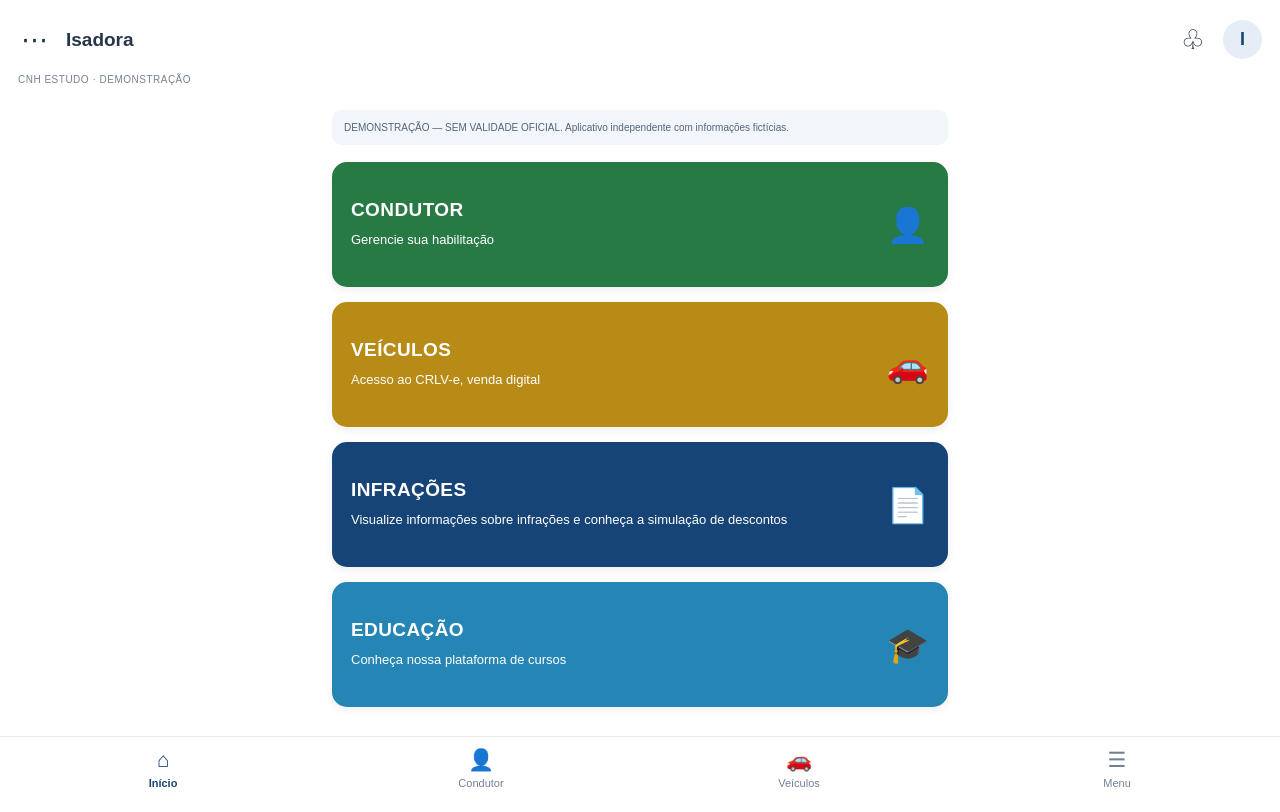
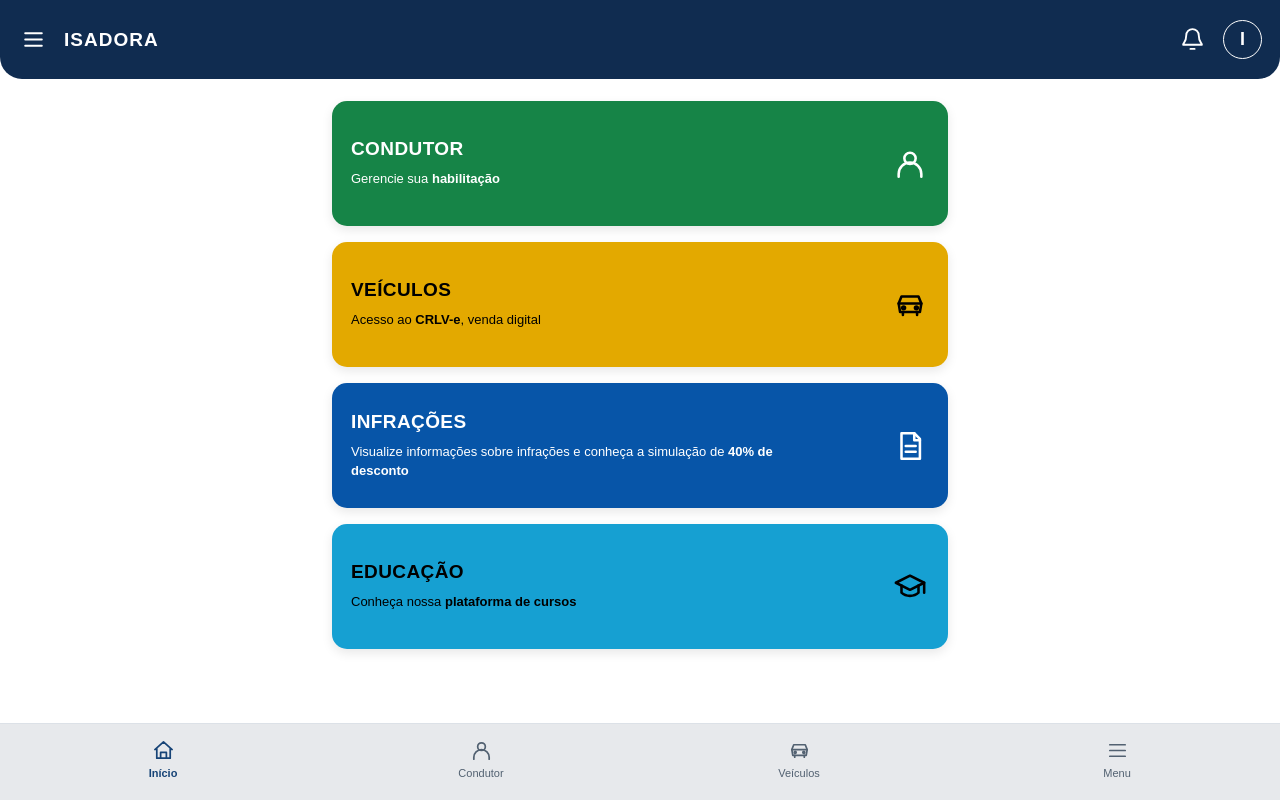
Before and after one commit to isas74399-blip/cnh-do-brasil, a plain HTML site: page index.html in a window 1280 px wide. Drawn offline with Linux system fonts and the light colour scheme.

Commit message:
Atualizar o index.html
Atualiza o visual da tela inicial e da navegação.

```diff
--- a/index.html
+++ b/index.html
@@ -4,7 +4,7 @@
 <head>
 <meta charset="UTF-8">
 <meta name="viewport" content="width=device-width, initial-scale=1.0">
-<meta name="theme-color" content="#ffffff">
+<meta name="theme-color" content="#102c50">
 <title>CNH Estudo</title>
 <link rel="manifest" href="./manifest.webmanifest">
 <meta name="apple-mobile-web-app-capable" content="yes">
@@ -21,11 +21,14 @@ body {
   background: #ffffff;
   color: #263548;
   font-family: Arial, sans-serif;
+  min-height: 100vh;
 }
 
 header {
-  background: #ffffff;
-  padding: 20px 18px 15px;
+  background: #102c50;
+  color: #ffffff;
+  padding: 20px 18px;
+  border-radius: 0 0 22px 22px;
 }
 
 .top {
@@ -43,22 +46,37 @@ header {
 
 .header-left strong {
   font-size: 19px;
+  letter-spacing: 1px;
+  color: #ffffff;
 }
 
 .header-button {
   border: 0;
   background: transparent;
-  color: #263548;
-  font-size: 27px;
+  color: #ffffff;
   padding: 3px;
+  display: flex;
+  align-items: center;
+  justify-content: center;
+}
+
+.header-button svg {
+  width: 25px;
+  height: 25px;
+  stroke: #ffffff;
+  fill: none;
+  stroke-width: 1.8;
+  stroke-linecap: round;
+  stroke-linejoin: round;
 }
 
 .avatar {
   width: 39px;
   height: 39px;
   border-radius: 50%;
-  background: #e5edf7;
-  color: #174477;
+  background: #102c50;
+  border: 1.5px solid #ffffff;
+  color: #ffffff;
   display: flex;
   justify-content: center;
   align-items: center;
@@ -66,33 +84,16 @@ header {
   font-weight: bold;
 }
 
-.subtitle {
-  color: #758295;
-  font-size: 10px;
-  margin-top: 15px;
-  letter-spacing: .5px;
-}
-
 main {
-  padding: 10px 17px 105px;
+  padding: 22px 17px 30px;
   max-width: 650px;
   margin: auto;
-}
-
-.demo-notice {
-  background: #f2f5f9;
-  border-radius: 10px;
-  padding: 10px 12px;
-  font-size: 10px;
-  color: #53657b;
-  line-height: 1.5;
-  margin-bottom: 17px;
 }
 
 .cards {
   display: flex;
   flex-direction: column;
-  gap: 15px;
+  gap: 16px;
 }
 
 .service-card {
@@ -102,12 +103,12 @@ main {
   border-radius: 15px;
   padding: 19px;
   text-align: left;
-  color: white;
   display: flex;
   align-items: center;
   justify-content: space-between;
   cursor: pointer;
-  box-shadow: 0 3px 9px #00000012;
+  box-shadow: 0 4px 11px #00000018;
+  transition: transform .15s;
 }
 
 .service-card:active {
@@ -118,7 +119,7 @@ main {
   display: flex;
   flex-direction: column;
   gap: 9px;
-  max-width: 80%;
+  max-width: 82%;
 }
 
 .service-title {
@@ -133,23 +134,42 @@ main {
 }
 
 .service-icon {
-  font-size: 34px;
+  width: 38px;
+  height: 38px;
+  flex-shrink: 0;
+  display: flex;
+  align-items: center;
+  justify-content: center;
+}
+
+.service-icon svg {
+  width: 34px;
+  height: 34px;
+  fill: none;
+  stroke: currentColor;
+  stroke-width: 1.8;
+  stroke-linecap: round;
+  stroke-linejoin: round;
 }
 
 .green {
-  background: #287a45;
+  background: #168447;
+  color: #ffffff;
 }
 
 .yellow {
-  background: #b88a16;
+  background: #e3a900;
+  color: #000000;
 }
 
 .dark-blue {
-  background: #174477;
+  background: #0755a8;
+  color: #ffffff;
 }
 
 .light-blue {
-  background: #2585b5;
+  background: #16a0d2;
+  color: #000000;
 }
 
 h2 {
@@ -220,28 +240,37 @@ footer {
   bottom: 0;
   left: 0;
   right: 0;
-  background: white;
-  border-top: 1px solid #e7ebf0;
+  min-height: 76px;
+  background: #e7e9ec;
+  border-top: 1px solid #dce1e7;
   display: flex;
   justify-content: space-around;
-  padding: 10px 4px max(10px, env(safe-area-inset-bottom));
+  align-items: center;
+  padding: 12px 4px max(18px, env(safe-area-inset-bottom));
   z-index: 5;
 }
 
 footer button {
   background: none;
   border: none;
-  color: #718096;
+  color: #526171;
   font-size: 11px;
   display: flex;
   flex-direction: column;
   align-items: center;
   gap: 5px;
   min-width: 60px;
+  padding: 3px;
 }
 
-footer button span {
-  font-size: 21px;
+footer button svg {
+  width: 23px;
+  height: 23px;
+  fill: none;
+  stroke: currentColor;
+  stroke-width: 1.8;
+  stroke-linecap: round;
+  stroke-linejoin: round;
 }
 
 footer button.active {
@@ -252,7 +281,7 @@ footer button.active {
 #splash {
   position: fixed;
   inset: 0;
-  background: linear-gradient(145deg,#174477,#2585b5);
+  background: linear-gradient(145deg,#102c50,#1689c0);
   color: white;
   z-index: 10;
   display: flex;
@@ -264,8 +293,19 @@ footer button.active {
 }
 
 #splash .mark {
-  font-size: 48px;
+  width: 65px;
+  height: 65px;
   margin-bottom: 18px;
+}
+
+#splash .mark svg {
+  width: 100%;
+  height: 100%;
+  fill: none;
+  stroke: white;
+  stroke-width: 1.5;
+  stroke-linecap: round;
+  stroke-linejoin: round;
 }
 
 #splash h1 {
@@ -289,13 +329,27 @@ footer button.active {
 @keyframes spin {
   to { transform: rotate(360deg); }
 }
+
+@media (max-height: 700px) {
+  main {
+    padding-bottom: 105px;
+  }
+}
 </style>
 </head>
 
 <body>
 
 <div id="splash">
-  <div class="mark">🚘</div>
+  <div class="mark">
+    <svg viewBox="0 0 64 64">
+      <path d="M8 38h5l5-13h27l9 13h3a4 4 0 0 1 4 4v8H6v-8a4 4 0 0 1 2-4z"/>
+      <path d="M19 25l5-10h17l4 10"/>
+      <circle cx="18" cy="49" r="5"/>
+      <circle cx="49" cy="49" r="5"/>
+      <path d="M25 38h12"/>
+    </svg>
+  </div>
   <h1>CNH Estudo</h1>
   <p>Plataforma demonstrativa</p>
   <div class="loader"></div>
@@ -305,29 +359,27 @@ footer button.active {
 <header>
   <div class="top">
     <div class="header-left">
-      <button class="header-button"
-        onclick="showPage('menu')">⋯</button>
-      <strong>Isadora</strong>
+      <button class="header-button" onclick="showPage('menu')" aria-label="Abrir menu">
+        <svg viewBox="0 0 24 24">
+          <path d="M4 6h16M4 12h16M4 18h16"/>
+        </svg>
+      </button>
+      <strong>ISADORA</strong>
     </div>
 
     <div class="header-right">
-      <button class="header-button"
-        onclick="demoMessage()">♧</button>
+      <button class="header-button" onclick="demoMessage()" aria-label="Notificações">
+        <svg viewBox="0 0 24 24">
+          <path d="M18 8a6 6 0 0 0-12 0c0 7-3 7-3 9h18c0-2-3-2-3-9"/>
+          <path d="M10 21h4"/>
+        </svg>
+      </button>
       <div class="avatar">I</div>
     </div>
-  </div>
-
-  <div class="subtitle">
-    CNH ESTUDO · DEMONSTRAÇÃO
   </div>
 </header>
 
 <main>
-
-<div class="demo-notice">
-  DEMONSTRAÇÃO — SEM VALIDADE OFICIAL.
-  Aplicativo independente com informações fictícias.
-</div>
 
 <section id="home">
   <div class="cards">
@@ -339,10 +391,15 @@ footer button.active {
       <div class="service-info">
         <span class="service-title">CONDUTOR</span>
         <span class="service-description">
-          Gerencie sua habilitação
+          Gerencie sua <strong>habilitação</strong>
         </span>
       </div>
-      <span class="service-icon">👤</span>
+      <span class="service-icon">
+        <svg viewBox="0 0 24 24">
+          <circle cx="12" cy="8" r="4"/>
+          <path d="M4 21v-2a8 8 0 0 1 16 0v2"/>
+        </svg>
+      </span>
     </button>
 
     <button class="service-card yellow"
@@ -352,10 +409,17 @@ footer button.active {
       <div class="service-info">
         <span class="service-title">VEÍCULOS</span>
         <span class="service-description">
-          Acesso ao CRLV-e, venda digital
+          Acesso ao <strong>CRLV-e</strong>, venda digital
         </span>
       </div>
-      <span class="service-icon">🚗</span>
+      <span class="service-icon">
+        <svg viewBox="0 0 24 24">
+          <path d="M5 17h14l1-6-2-5H6l-2 5 1 6z"/>
+          <path d="M4 11h16M7 17v2m10-2v2"/>
+          <circle cx="7.5" cy="14" r="1"/>
+          <circle cx="16.5" cy="14" r="1"/>
+        </svg>
+      </span>
     </button>
 
     <button class="service-card dark-blue"
@@ -365,10 +429,15 @@ footer button.active {
       <div class="service-info">
         <span class="service-title">INFRAÇÕES</span>
         <span class="service-description">
-          Visualize informações sobre infrações e conheça a simulação de descontos
+          Visualize informações sobre infrações e conheça a simulação de <strong>40% de desconto</strong>
         </span>
       </div>
-      <span class="service-icon">📄</span>
+      <span class="service-icon">
+        <svg viewBox="0 0 24 24">
+          <path d="M6 3h9l4 4v14H6z"/>
+          <path d="M15 3v5h4M9 12h7M9 16h7"/>
+        </svg>
+      </span>
     </button>
 
     <button class="service-card light-blue"
@@ -378,10 +447,15 @@ footer button.active {
       <div class="service-info">
         <span class="service-title">EDUCAÇÃO</span>
         <span class="service-description">
-          Conheça nossa plataforma de cursos
+          Conheça nossa <strong>plataforma de cursos</strong>
         </span>
       </div>
-      <span class="service-icon">🎓</span>
+      <span class="service-icon">
+        <svg viewBox="0 0 24 24">
+          <path d="M2 9l10-5 10 5-10 5z"/>
+          <path d="M6 11v5c3 3 9 3 12 0v-5M22 9v7"/>
+        </svg>
+      </span>
     </button>
 
   </div>
@@ -462,22 +536,38 @@ footer button.active {
 <footer>
   <button class="active" data-page="home"
     onclick="showPage('home')">
-    <span>⌂</span>Início
+    <svg viewBox="0 0 24 24">
+      <path d="M3 11l9-8 9 8M5 10v10h14V10M9 20v-6h6v6"/>
+    </svg>
+    Início
   </button>
 
   <button data-page="driver"
     onclick="showPage('driver')">
-    <span>👤</span>Condutor
+    <svg viewBox="0 0 24 24">
+      <circle cx="12" cy="8" r="4"/>
+      <path d="M4 21v-2a8 8 0 0 1 16 0v2"/>
+    </svg>
+    Condutor
   </button>
 
   <button data-page="vehicles"
     onclick="showPage('vehicles')">
-    <span>🚗</span>Veículos
+    <svg viewBox="0 0 24 24">
+      <path d="M5 17h14l1-6-2-5H6l-2 5 1 6z"/>
+      <path d="M4 11h16M7 17v2m10-2v2"/>
+      <circle cx="7.5" cy="14" r="1"/>
+      <circle cx="16.5" cy="14" r="1"/>
+    </svg>
+    Veículos
   </button>
 
   <button data-page="menu"
     onclick="showPage('menu')">
-    <span>☰</span>Menu
+    <svg viewBox="0 0 24 24">
+      <path d="M4 6h16M4 12h16M4 18h16"/>
+    </svg>
+    Menu
   </button>
 </footer>
 
@@ -515,10 +605,11 @@ function about() {
 
 window.addEventListener("load", () => {
   setTimeout(() => {
-    document.getElementById("splash").style.opacity = "0";
-    setTimeout(() => {
-      document.getElementById("splash").remove();
-    }, 500);
+    const splash = document.getElementById("splash");
+    if (splash) {
+      splash.style.opacity = "0";
+      setTimeout(() => splash.remove(), 500);
+    }
   }, 1400);
 });
 
```
